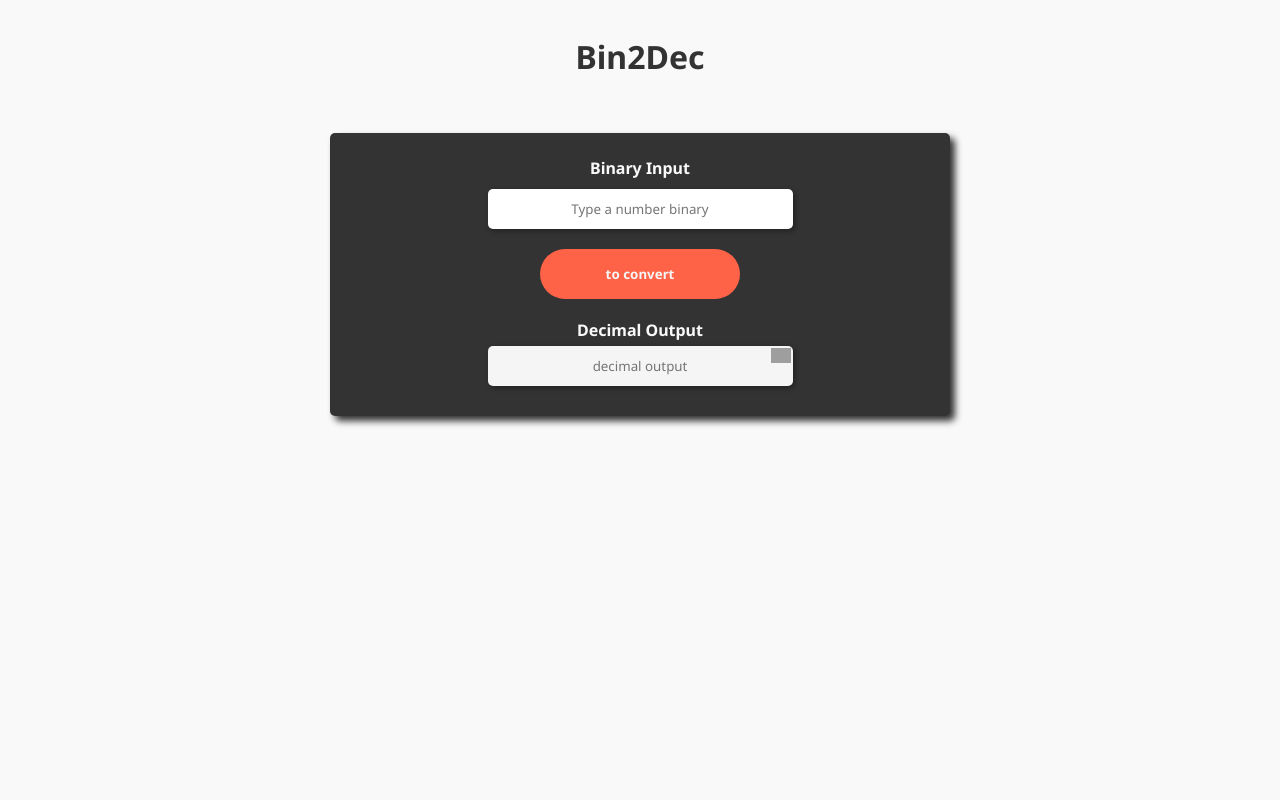
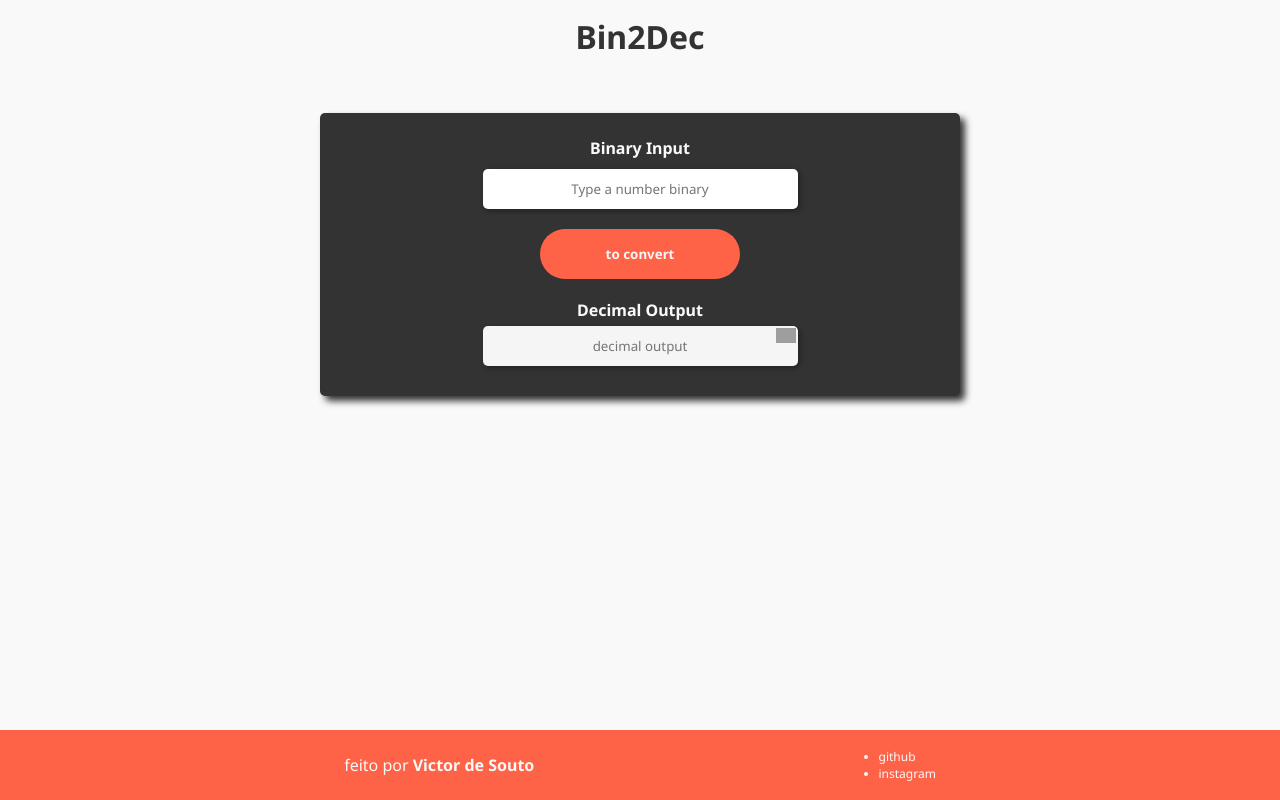
Before and after one commit to sudo-victor/converterBin2Dec, a React (Create React App) app: page / in a window 1280 px wide. Built offline with nearby package versions, Linux system fonts and the light colour scheme; grey boxes are pictures that could not be loaded.

Commit message:
Add footer

```diff
--- a/src/App.js
+++ b/src/App.js
@@ -4,6 +4,7 @@ import { Provider } from "react-redux";
 import { GlobalStyles, Container } from "./styles";
 
 import Form from "./components/Form";
+import Footer from "./components/Footer";
 import store from "./store";
 
 function App() {
@@ -14,6 +15,7 @@ function App() {
                 <Container className="App">
                     <h1>Bin2Dec</h1>
                     <Form />
+                    <Footer />
                 </Container>
             </Provider>
         </>
--- a/src/components/Footer/index.js
+++ b/src/components/Footer/index.js
@@ -3,5 +3,31 @@ import React from "react";
 import { Container } from "./styles";
 
 export default function Footer() {
-    return <Container>Feitor por Victor Souto</Container>;
+    return (
+        <Container>
+            <p>
+                feito por <strong> Victor de Souto</strong>
+            </p>
+            <ul>
+                <li>
+                    <a
+                        href="https://github.com/VictorSouto-ux"
+                        target="_blank"
+                        rel="noopener noreferrer"
+                    >
+                        github
+                    </a>
+                </li>
+                <li>
+                    <a
+                        href="https://www.instagram.com/viktor_souto/"
+                        target="_blank"
+                        rel="noopener noreferrer"
+                    >
+                        instagram
+                    </a>
+                </li>
+            </ul>
+        </Container>
+    );
 }
--- a/src/components/Footer/styles.js
+++ b/src/components/Footer/styles.js
@@ -2,9 +2,22 @@ import styled from "styled-components";
 
 export const Container = styled.footer`
     width: 100%;
-    height: 50px;
+    height: 70px;
+    margin-top: auto;
+
+    background: tomato;
 
     display: flex;
-    justify-content: center;
+    justify-content: space-evenly;
     align-items: center;
+
+    ul {
+        display: flex;
+        flex-direction: column;
+        font-size: 12px;
+
+        li a {
+            text-decoration: none;
+        }
+    }
 `;
--- a/src/styles.js
+++ b/src/styles.js
@@ -18,7 +18,6 @@ export const GlobalStyles = createGlobalStyle`
 `;
 
 export const Container = styled.div`
-    padding: 20px;
     height: 100vh;
 
     background: #f9f9f9;
@@ -27,125 +26,3 @@ export const Container = styled.div`
     flex-direction: column;
     align-items: center;
 `;
-
-export const Form = styled.form`
-    width: 50%;
-    margin: 40px auto;
-    padding: 5px 5px 30px 5px;
-
-    background: #333;
-    border-radius: 5px;
-    box-shadow: 5px 5px 7px #333;
-
-    display: flex;
-    flex-direction: column;
-    align-items: center;
-    justify-content: space-between;
-
-    @media (max-width: 768px) {
-        width: 95%;
-
-        input,
-        div {
-            width: 90%;
-        }
-
-        div input {
-            width: 100%;
-        }
-    }
-`;
-
-export const SpanError = styled.span`
-    margin: 5px;
-    padding: 2px;
-
-    color: tomato;
-    font-size: 13px;
-`;
-
-export const Label = styled.label`
-    margin: 5px;
-
-    font-weight: 700;
-`;
-
-export const Input = styled.input`
-    width: 50%;
-    height: 40px;
-    margin: 5px;
-    padding: 20px;
-    text-align: center;
-
-    border: none;
-    border-radius: 5px;
-    box-shadow: 2px 2px 5px #222;
-    color: #333;
-
-    transition: ease-in-out 500ms;
-
-    &:focus {
-        width: 51%;
-        height: 50px;
-    }
-`;
-
-export const BoxOutput = styled.div`
-    width: 50%;
-    padding: 0;
-    position: relative;
-
-    img {
-        margin: 2px;
-
-        position: absolute;
-        top: 0;
-        right: 0;
-    }
-`;
-
-export const Output = styled(Input)`
-    width: 100%;
-    margin: 0;
-
-    background: #fff;
-
-    &:focus {
-        width: 100%;
-        height: 40px;
-    }
-`;
-
-export const Button = styled.button`
-    width: 200px;
-    height: 50px;
-    margin: 15px;
-
-    border: none;
-    border-radius: 50px;
-    color: #f5f5f5;
-    background: tomato;
-    font-weight: 700;
-
-    transition: all 300ms;
-
-    &:active {
-        background: #f9f9f9;
-        color: tomato;
-    }
-`;
-
-export const SpanCopied = styled.span`
-    padding: 1px;
-    padding-right: 2px;
-    position: absolute;
-    top: 0;
-    left: 0;
-
-    background: tomato;
-    font-size: 10px;
-    border-top-left-radius: 5px;
-    border-bottom-right-radius: 5px;
-
-    transition: all 300ms;
-`;
```
Also changed, not shown: 1 other file (tests, documents, lock files or other folders).
